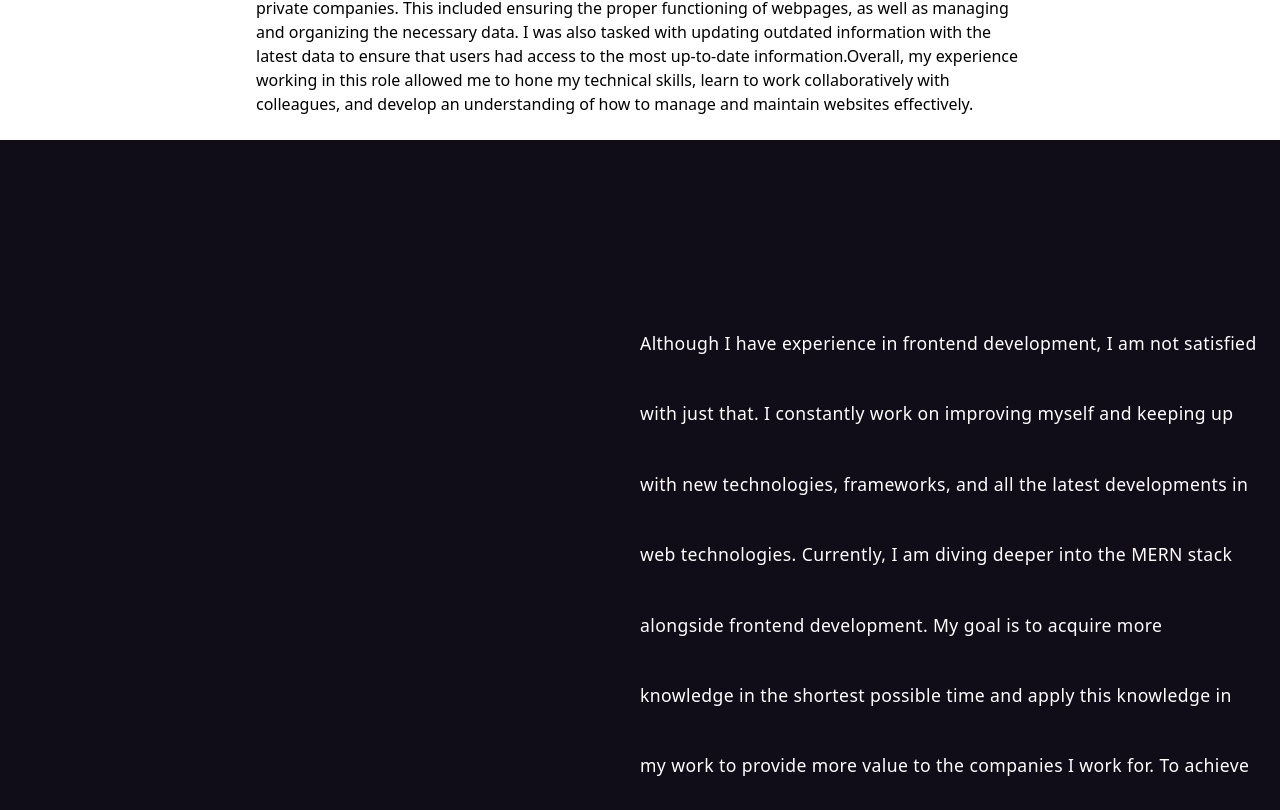
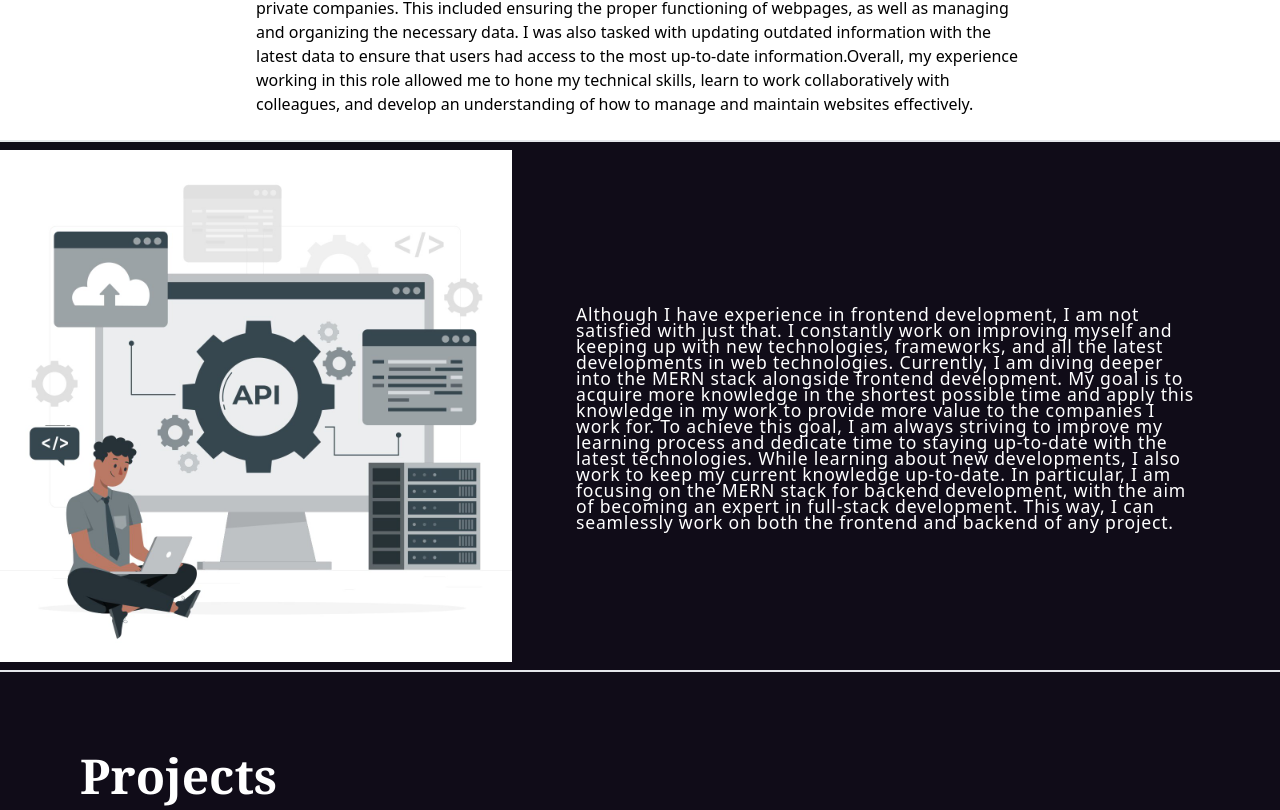
Before and after one commit to rizvan555/My_Portfolio, a React (Create React App) app: page / in a window 1280 px wide. Shown: the part 3550-4360 px from the top of the page. Built offline with nearby package versions, Linux system fonts and the light colour scheme; the HTML template or start-up script is replaced by a standard one.

Commit message:
blog experiance page ready

```diff
--- a/src/pages/blog.tsx
+++ b/src/pages/blog.tsx
@@ -10,18 +10,12 @@ interface BlogProps {
 
 function Blog({ language }: BlogProps) {
   return (
-    <div
-      style={{
-        backgroundImage: `url(${codingMan1})`,
-        backgroundPosition: "bottom left",
-        backgroundSize: "45vw",
-        backgroundRepeat: "no-repeat",
-      }}
-      className="flex justify-between items-center bg-[#100c18] py-36 mt-2"
-    >
-      <section className="w-[40vw]"></section>
-      <section className=" flex justify-between w-[50vw] pr-5 tracking-wide leading-extra-loose mt-6">
-        <p className="text-[#fff] text-[1.1rem]">
+    <div className=" border-t-2 md:flex grid grid-col justify-between items-center bg-[#100c18] md:py-2 pb-10 md:mt-2">
+      <section className="md:w-[40vw]">
+        <img src={codingMan1} alt="coding-man" />
+      </section>
+      <section className=" flex md:w-[50vw] w-[80vw] mx-auto pr-5 tracking-wider leading-extra-loose md:mt-6 mt-10">
+        <p className="text-[#fff] md:text-[1.1rem] text-xs ">
           {language ? eng.myInfo : de.myInfo}
         </p>
       </section>
```
